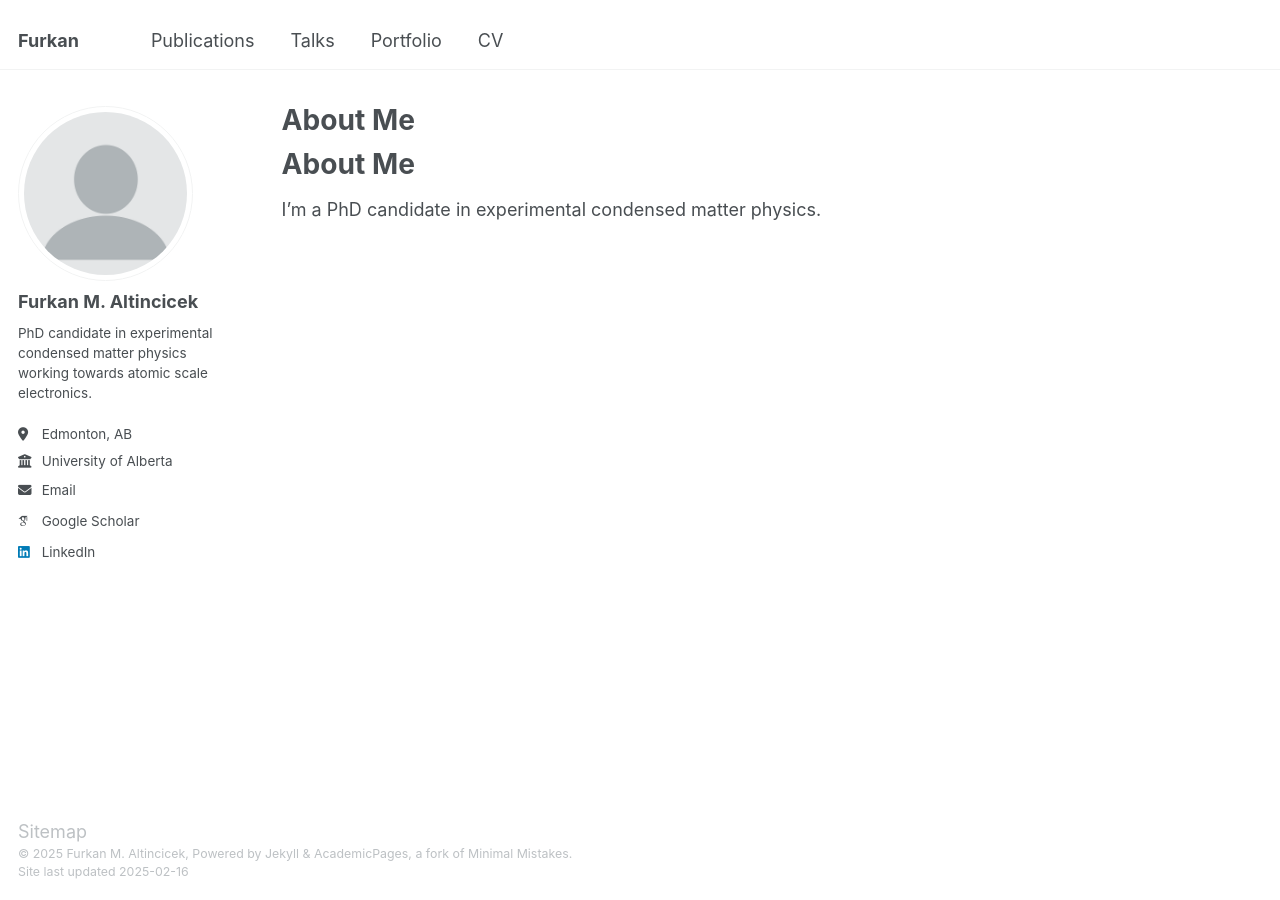
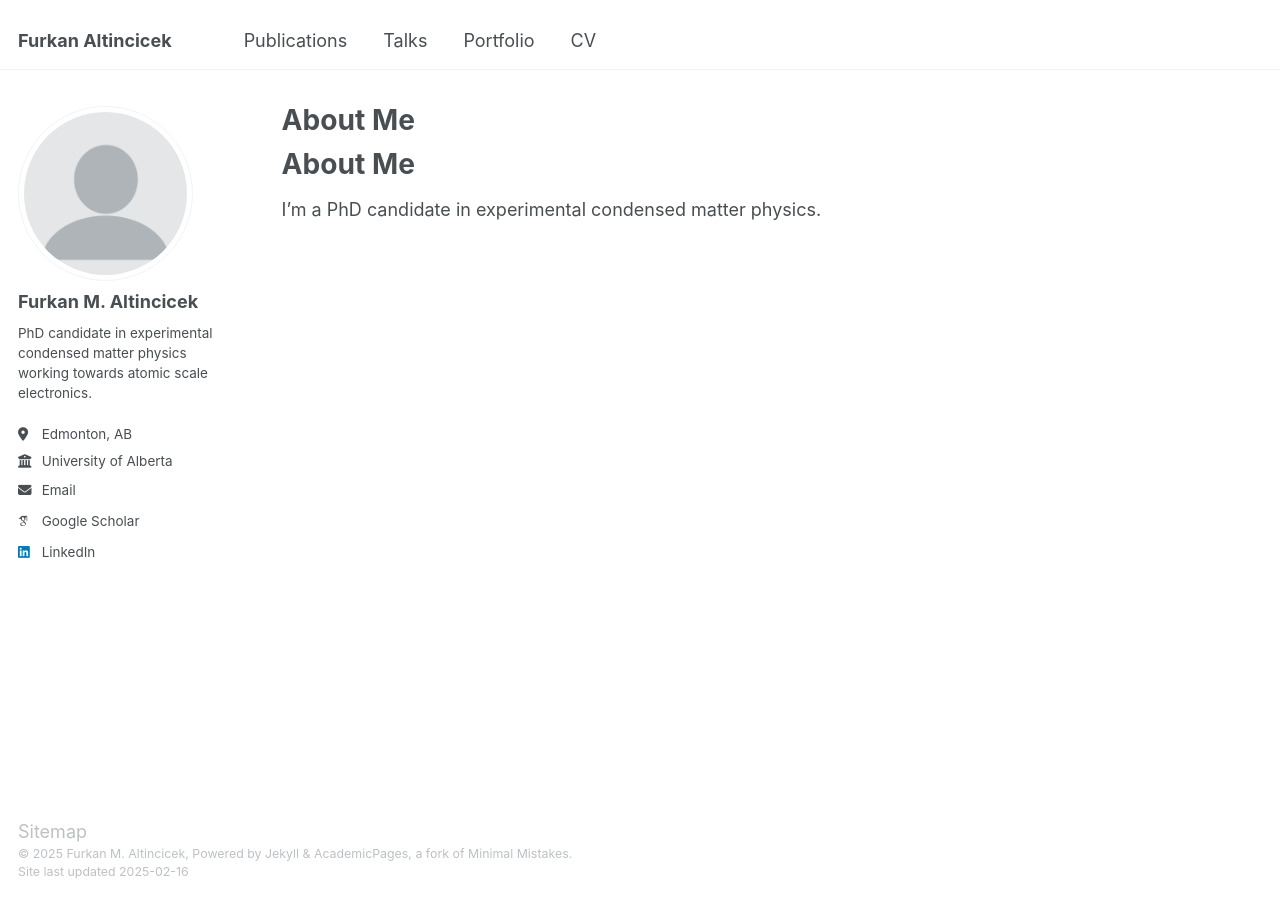
Before and after one commit to faltincicek/faltincicek.github.io, a Jekyll site: the page built from _pages/about.md, in a window 1280 px wide. Built offline with Jekyll 4.4.1, drawn with Linux system fonts in a browser that asks for light colours; some web fonts are replaced; our own code applies the rules of GitHub Pages for plain Markdown files.

Commit message:
Update _config.yml

```diff
--- a/_config.yml
+++ b/_config.yml
@@ -9,7 +9,7 @@
 # Basic Site Settings
 locale                   : "en-US"
 site_theme               : "default"
-title                    : "Furkan"
+title                    : "Furkan Altincicek"
 title_separator          : "-"
 name                     : &name "Furkan M. Altincicek"
 description              : &description "Furkan's personal description"
```
